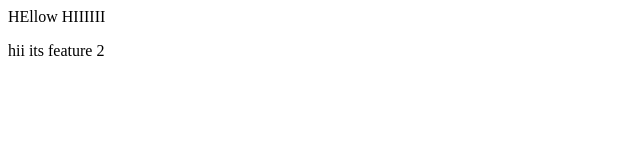
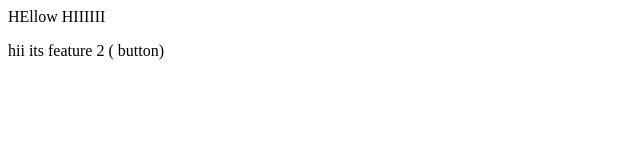
Before and after one commit to priyannkkkk/local-repo, a plain HTML site: page index.html in a window 1280 px wide. Shown: the full height of the page, 0-640 px from the left. Drawn offline with Linux system fonts and the light colour scheme.

Commit message:
Add new feature a new one

```diff
--- a/index.html
+++ b/index.html
@@ -1,2 +1,2 @@
 <p> HEllow HIIIIII</p>
-<p> hii its feature 2</p>
+<p> hii its feature 2 ( button) </p>
```
